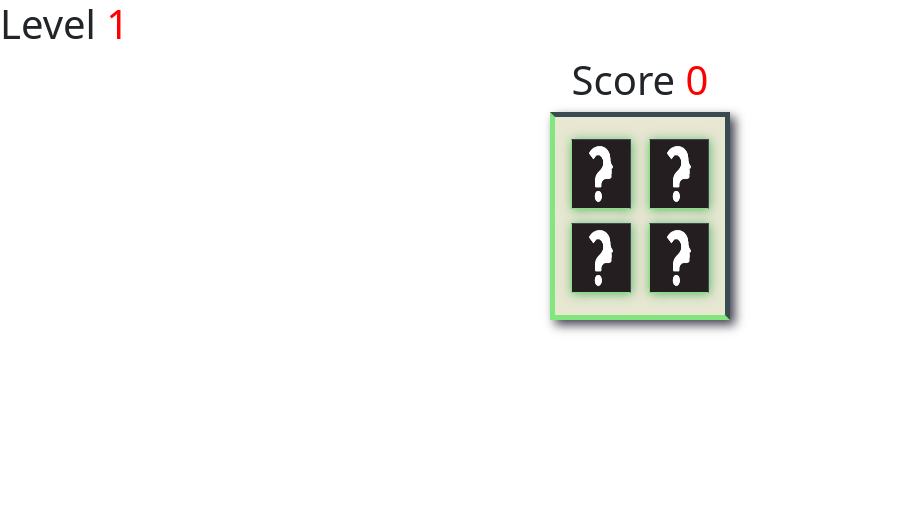
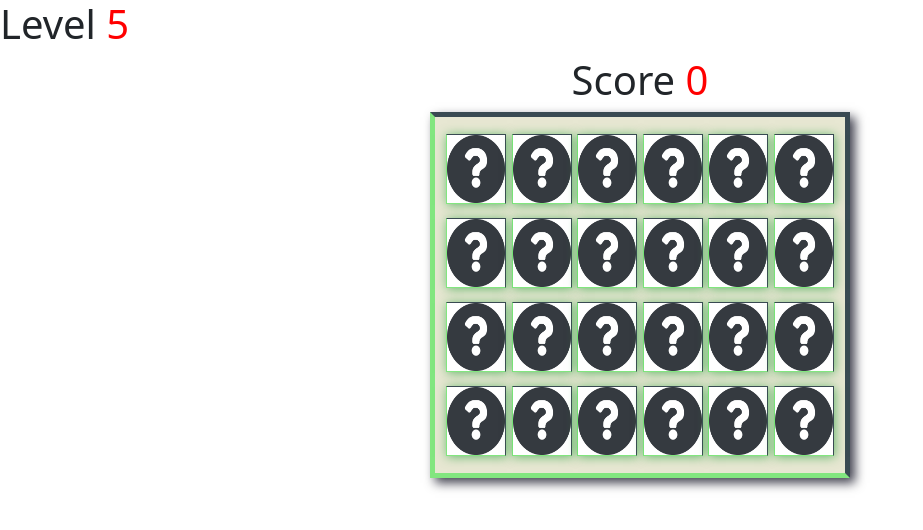
Before and after one commit to SamehHammad/memory-game, a React (Vite) app: page / in a window 1280 px wide. Shown: the top 530 px of the page, without its empty margins (0-923 px from the left). Built offline with nearby package versions, Linux system fonts and the light colour scheme.

Commit message:
update game levels 2

```diff
--- a/src/components/Home/Levels.jsx
+++ b/src/components/Home/Levels.jsx
@@ -12,7 +12,7 @@ import Level10 from "./Levels/Level10";
 import Winner from "./Levels/Winner";
 
 const Levels = () => {
-  const [Level, setLevel] = useState(1);
+  const [Level, setLevel] = useState(5);
   const [score, setScore] = useState(0);
 
   if (Level == 1)
--- a/src/components/Home/Levels/Level7.jsx
+++ b/src/components/Home/Levels/Level7.jsx
@@ -46,7 +46,7 @@ const Level7 = ({ setLevel, score, setScore }) => {
     // console.log(hideImg);
   }, [flipped, clicked]);
   useEffect(() => {
-    if (score >= 3710) setLevel(11);
+    if (score >= 3610) setLevel(11);
     else setLevel(7);
   }, [score]);
   return (
```
